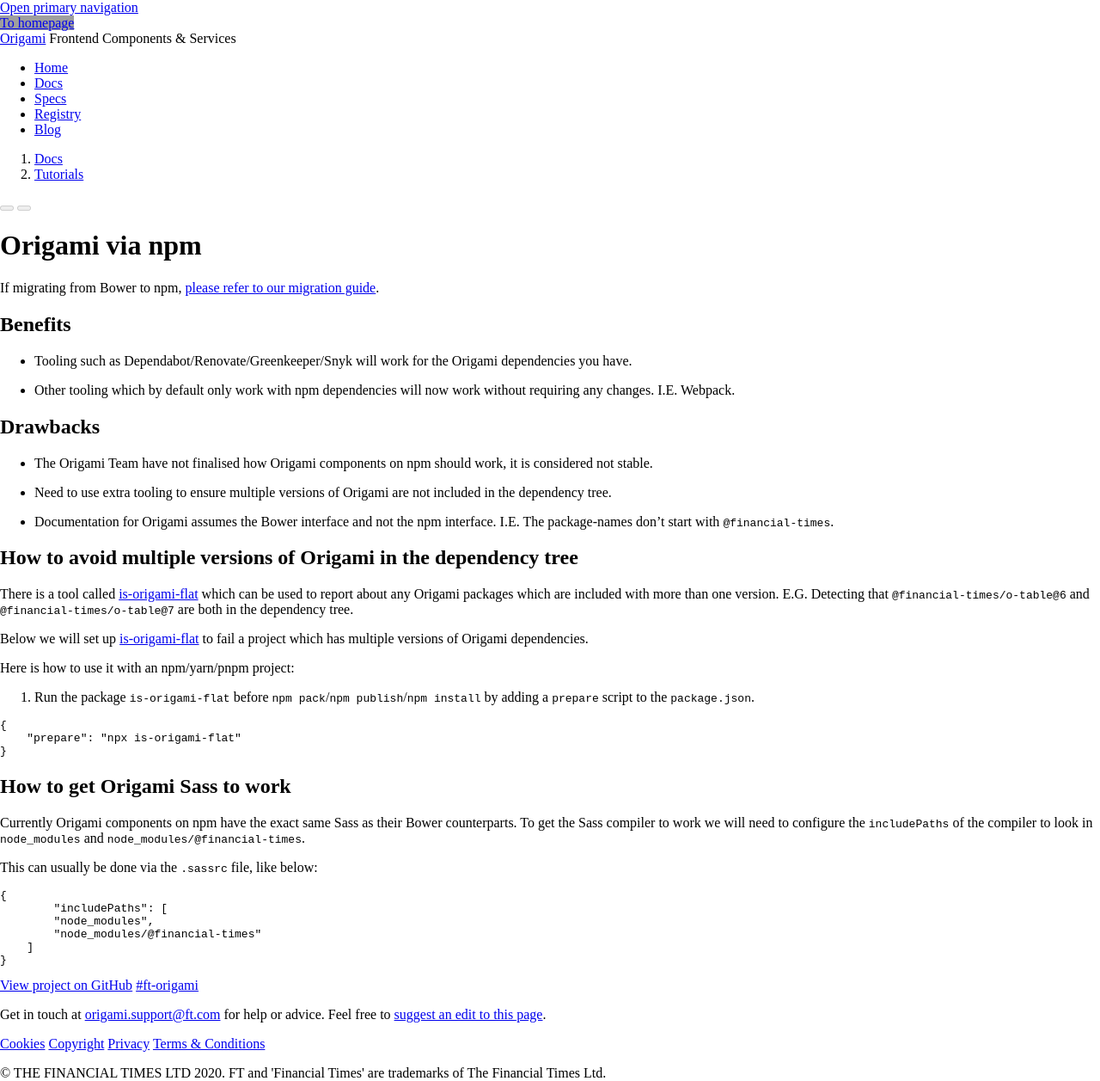
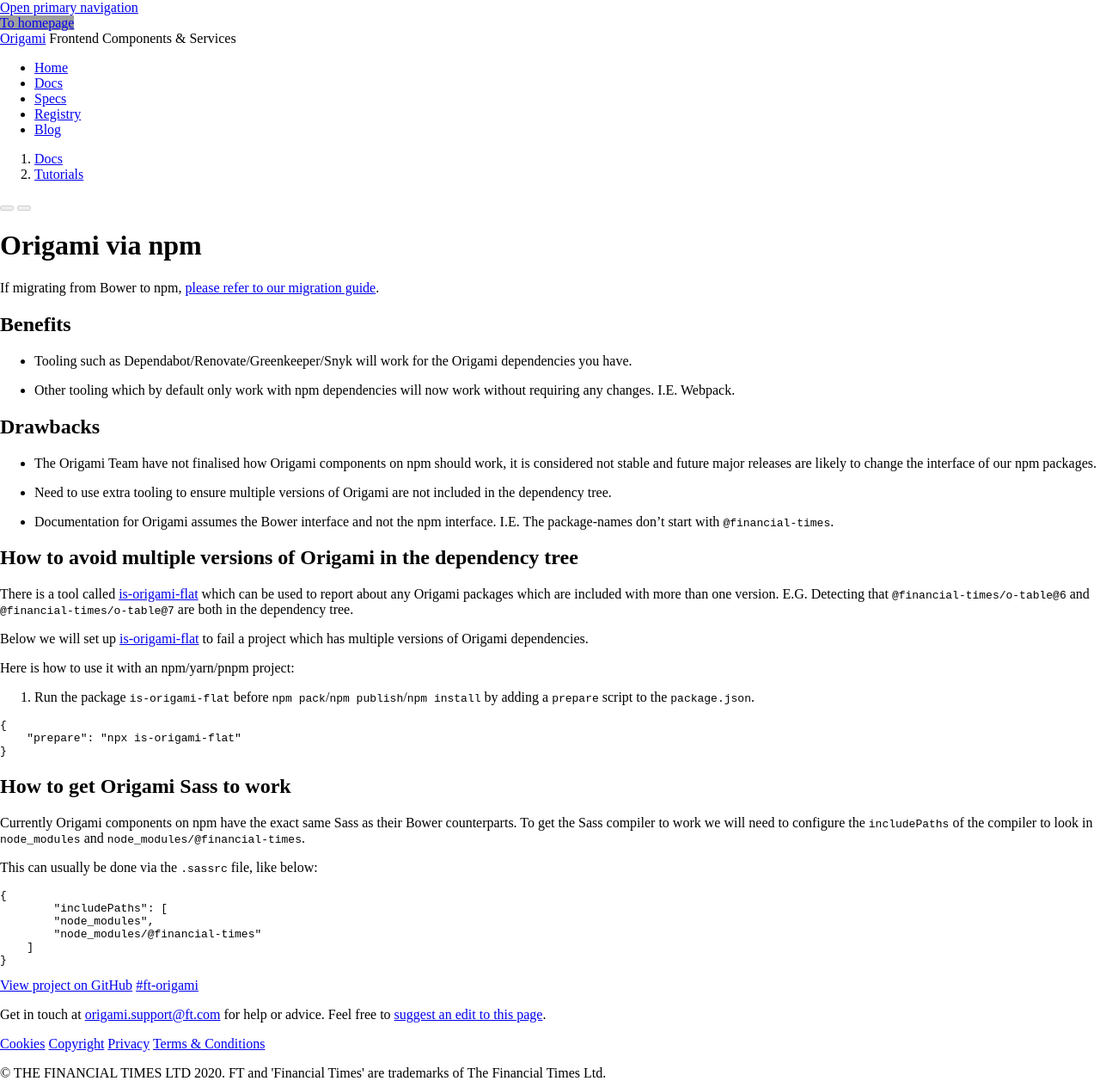
Before and after one commit to Financial-Times/origami-website, a Jekyll site: the page built from _tutorials/npm.md, in a window 1280 px wide. Shown: the whole page at 86% size. Built offline with Jekyll 4.4.1, drawn with Linux system fonts in a browser that asks for light colours; a style sheet for code colours, icons or effects is not loaded; grey boxes are pictures that could not be loaded.

Commit message:
Mention that the npm packages will likely have major versions released which change their interface

```diff
--- a/_tutorials/npm.md
+++ b/_tutorials/npm.md
@@ -17,7 +17,7 @@ If migrating from Bower to npm, [please refer to our migration guide](https://or
 
 ## Drawbacks
 
-- The Origami Team have not finalised how Origami components on npm should work, it is considered not stable.
+- The Origami Team have not finalised how Origami components on npm should work, it is considered not stable and future major releases are likely to change the interface of our npm packages.
 
 - Need to use extra tooling to ensure multiple versions of Origami are not included in the dependency tree.
 
```
